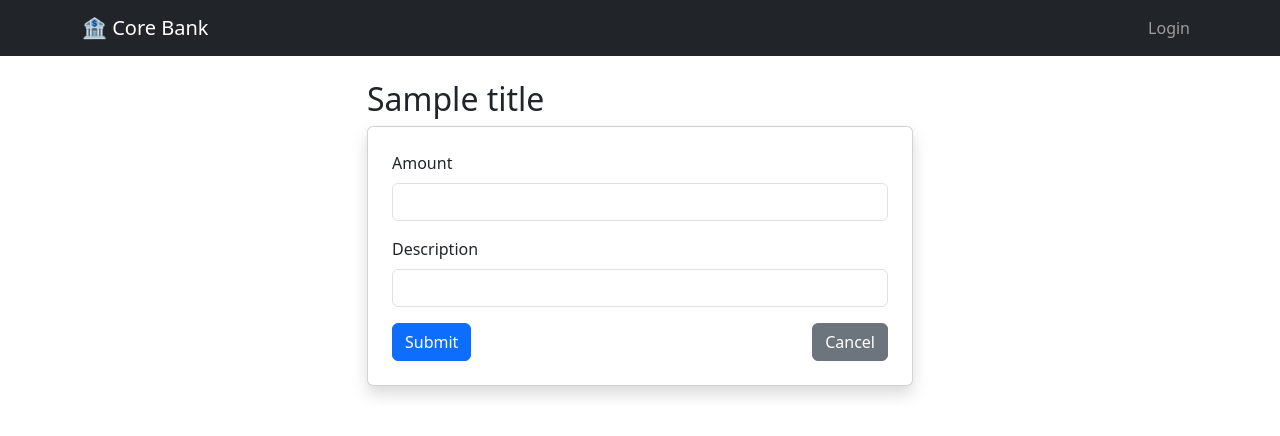
After one commit to KhareBalDarTakShakh/bank, a Django app: template core/templates/core/transaction_form.html in a window 1280 px wide. The commit adds this page. Shown: the top 436 px of the page. Run offline with Django 5.2, Linux system fonts and the light colour scheme; the template is opened without the code that fills it: most values are stand-ins (such as "Sample title", 1, 10 or a date in 2020); some libraries are stand-ins or nearby versions.

Commit message:
add django templates for transactions

```diff
--- a/core/templates/core/base.html
+++ b/core/templates/core/base.html
@@ -30,6 +30,12 @@
                         {% else %}
                             <!-- Teller / Manager / HelpDesk get operational links -->
                             <li class="nav-item"><a class="nav-link" href="{% url 'customer_search' %}">Customers</a></li>
+                            <li class="nav-item"><a class="nav-link" href="{% url 'transfer' %}">Transfer</a></li>
+                            <li class="nav-item"><a class="nav-link" href="{% url 'deposit' %}">Deposit</a></li>
+                            <li class="nav-item"><a class="nav-link" href="{% url 'withdrawal' %}">Withdrawal</a></li>
+                            {% if request.session.employee.role_name == 'Branch Manager' or request.session.employee.role_name == 'System Admin' %}
+                                <li class="nav-item"><a class="nav-link" href="{% url 'branch_report' %}">Branch Report</a></li>
+                            {% endif %}
                         {% endif %}
                     </ul>
                     <div class="navbar-text text-white me-3">
--- a/core/templates/core/customer_profile.html
+++ b/core/templates/core/customer_profile.html
@@ -90,6 +90,8 @@
                         <p class="text-muted">No cards issued.</p>
                     {% endif %}
 
+                    <a href="{% url 'transaction_history' acc.id %}" class="btn btn-outline-info btn-sm">View Transactions</a>
+
                     <!-- Issue card form -->
                     <form method="post" action="{% url 'issue_card' acc.id %}">
                         {% csrf_token %}
--- /dev/null
+++ b/core/templates/core/transaction_form.html
@@ -0,0 +1,46 @@
+{% extends "core/base.html" %}
+
+{% block title %}{{ title }}{% endblock %}
+
+{% block content %}
+<div class="row justify-content-center">
+    <div class="col-md-6">
+        <h2>{{ title }}</h2>
+        <form method="post" class="card p-4 shadow">
+            {% csrf_token %}
+            {% if type == 'transfer' %}
+            <div class="mb-3">
+                <label for="from_account" class="form-label">From Account Number</label>
+                <input type="text" name="from_account" id="from_account" class="form-control" required>
+            </div>
+            <div class="mb-3">
+                <label for="to_account" class="form-label">To Account Number</label>
+                <input type="text" name="to_account" id="to_account" class="form-control" required>
+            </div>
+            {% elif type == 'deposit' %}
+            <div class="mb-3">
+                <label for="to_account" class="form-label">To Account Number</label>
+                <input type="text" name="to_account" id="to_account" class="form-control" required>
+            </div>
+            {% elif type == 'withdrawal' %}
+            <div class="mb-3">
+                <label for="from_account" class="form-label">From Account Number</label>
+                <input type="text" name="from_account" id="from_account" class="form-control" required>
+            </div>
+            {% endif %}
+            <div class="mb-3">
+                <label for="amount" class="form-label">Amount</label>
+                <input type="number" step="0.01" name="amount" id="amount" class="form-control" required>
+            </div>
+            <div class="mb-3">
+                <label for="description" class="form-label">Description</label>
+                <input type="text" name="description" id="description" class="form-control">
+            </div>
+            <div class="d-flex justify-content-between">
+                <button type="submit" class="btn btn-primary">Submit</button>
+                <a href="{% url 'home' %}" class="btn btn-secondary">Cancel</a>
+            </div>
+        </form>
+    </div>
+</div>
+{% endblock %}
```
Also changed, not shown: core/templates/core/branch_report.html (added, +51 -0 lines), core/templates/core/transaction_history.html (added, +52 -0 lines).
